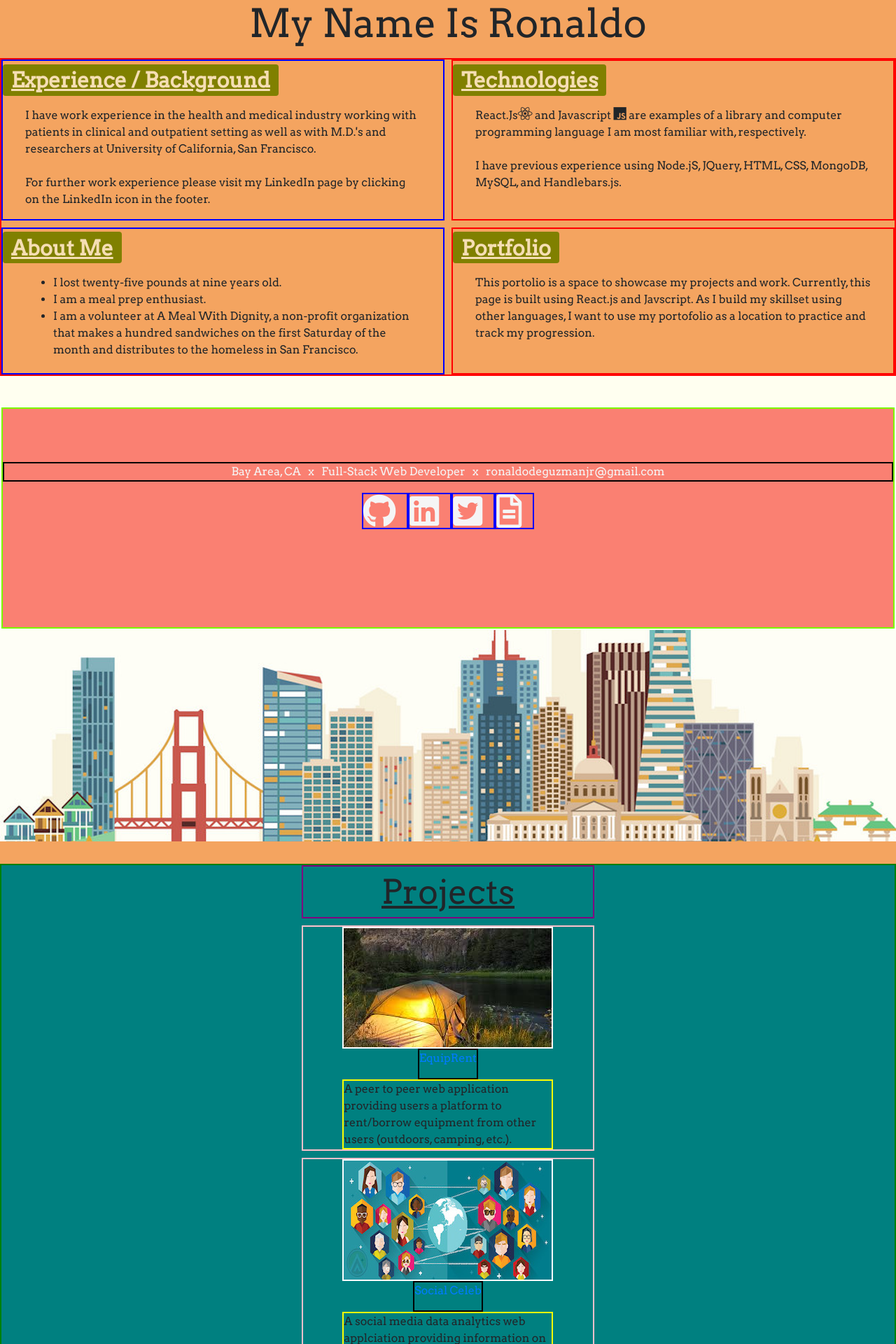
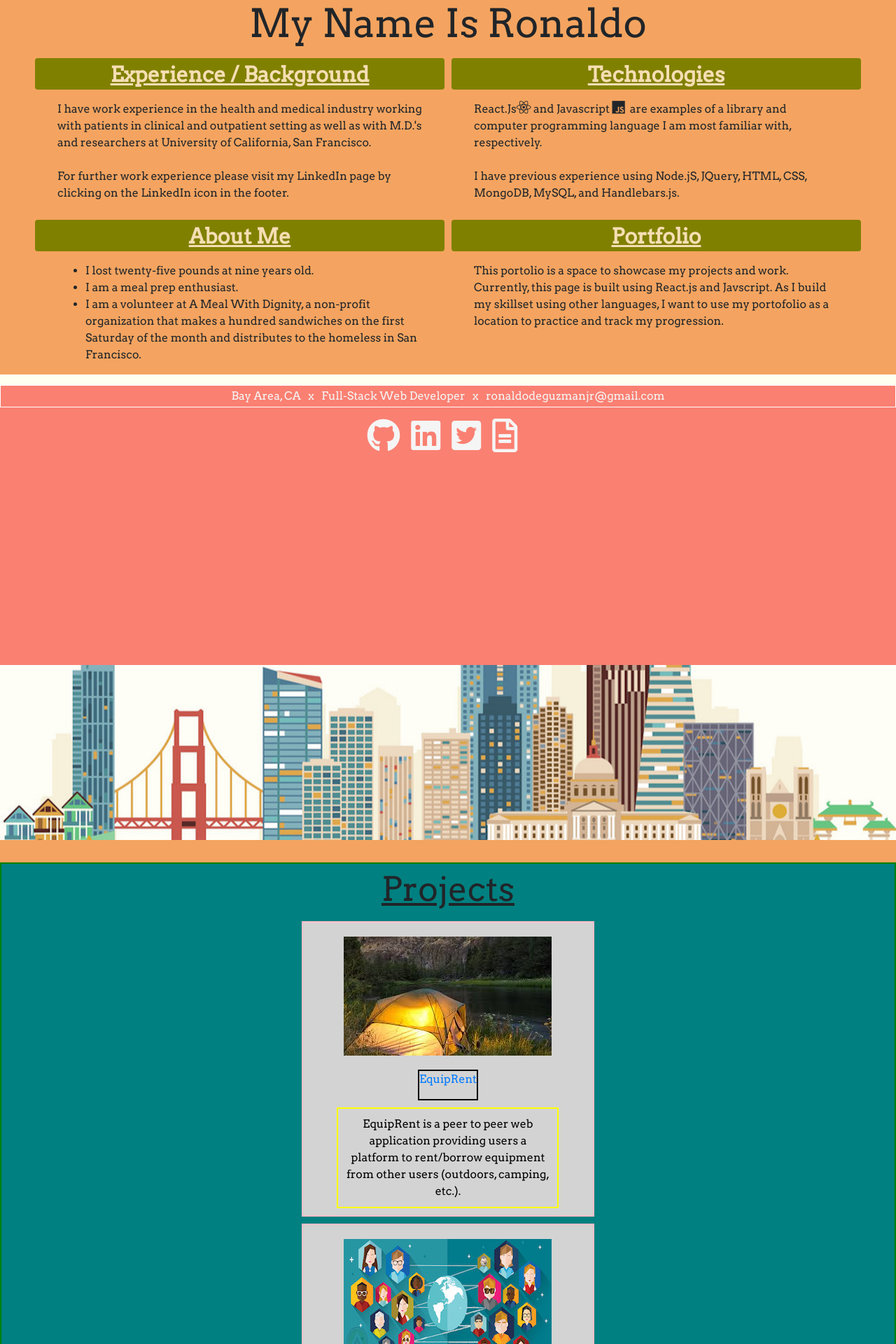
Before and after one commit to rbdjur/Portfolio, a React (Create React App) app in the folder client/: page / in a window 1280 px wide. Shown: the top 1920 px of the page at 70% size. Built offline with nearby package versions, Linux system fonts and the light colour scheme.

Commit message:
ux/ui edits

```diff
--- a/client/src/Comp/Body/Body.css
+++ b/client/src/Comp/Body/Body.css
@@ -15,7 +15,7 @@
     grid-column: 2;
     grid-row: 1;
     text-align: center;
-    border: 2px solid purple;
+    /* border: 2px solid purple; */
     /* height:50px; */
     z-index:0;
     background-color:teal;
@@ -31,12 +31,13 @@
     grid-template-rows: repeat (3, .5fr);
     grid-column: 2;
     /* grid-row: 1;  */
-    border: 2px solid yellow;
+    /* border: 2px solid yellow; */
     align-items: left;
     justify-items: left;
     align-content: left;
     justify-content: left;
     justify-self: left;
+    background-color: lightgray
 }
 
 
@@ -80,7 +81,7 @@
 
 
 #image {
-    border: 2px solid white;
+    /* border: 2px solid white; */
     grid-column: 2;
     grid-row:1;
     justify-items: center;
@@ -88,6 +89,11 @@
     justify-self: center;
     align-content: center;
     align-items: center;
+    display:flex;
+    margin: 10px;
+    padding: 10px;
+    color: silver;
+
 
 }
 
@@ -95,11 +101,29 @@
     border: 2px solid black;
     grid-column:2;
     grid-row: 2;
-    justify-items: center;
-    justify-content: center;
+
+    display:flex;
+
+    align-self: flex-end;
+
+    flex-direction:row-reverse;
+    align-items: flex-end;
     justify-self: center;
-    align-content: center;
-    align-items: center;
+
+    /* justify-content: center; */
+
+
+    /* justify-content: space-around; */
+
+
+    /* justify-self:center; */
+
+    /* margin: 10px; */
+    /* padding: 10px; */
+
+    /* margin-top:50px; */
+    padding-top: 0px;
+    color: silver;
 
 }
 
@@ -107,11 +131,18 @@
     border: 2px solid yellow;
     grid-column: 2;
     grid-row:3;
-    justify-items: center;
+    display:flex;
+    /* justify-items: center; */
     justify-content: center;
-    justify-self: center;
-    align-content: center;
-    align-items: center;
+    margin: 10px;
+    padding: 10px;
+    color: black;
+    text-align:center
+
+    /* justify-self: center; */
+    /* align-content: center; */
+    /* align-items: center; */
+    /* text-align: center; */
 
 }
 /* #thing {
--- a/client/src/Comp/Body/Body.js
+++ b/client/src/Comp/Body/Body.js
@@ -113,97 +113,27 @@ class Body extends Component {
                         {stuff.description}
                         </div>
 
-
-                        {/* <div key={index}>
-
-                        </div> */}
-                        {/* <p key={index}>{stuff.description}</p> */}
                         </div>
                          ))}
 
-                    </div>
-                 </div>
+                        <div>
+                        </div>
 
+                        <br/>
+                        <br/>
+                        <br/>
+                        <br/>
+                        <br/>
+                        <br/>
+                        <br/>
+                        <br/>
+                        <br/>
+                        <br/>
+                        <br/>
+                        <br/>
 
-
-                /* <div className="work">
-                    <div className="p-title">
-                        Projects
-                    </div>
-
-                    <div className="p-one">
-                        One
-                    </div>
-
-
-                    <div className="p-two">
-                        Two
-                    </div>
-
-                    <div className="p-three">
-                        three
-                    </div>
-                </div>  */
-
-            // </div>
-
-
-
-
-
-
-
-
-
-
-
-
-
-
-
-
-
-            // <div id="hey">
-            //     <div data-spy="scroll" data-target="#navbar-example2" data-offset="0" id="body">
-
-
-
-            //         <h4 id="work">
-            //             Projects
-            //         </h4>
-
-            //         <div className="col-12" id="idk">
-
-
-            //             {this.state.projects.map(project => (
-            //                 <Work
-
-            //                     id={project.id}
-            //                     key={project.id}
-            //                     name={project.name}
-            //                     image={project.image}
-            //                     description={project.description}
-
-            //                     page={project.site}
-
-
-            //                     equipsite={this.clickEquip}
-            //                     socialsite={this.clickSocial}
-            //                     tastefulsite={this.clickTasteful}
-
-            //                 />
-
-
-            //             ))}
-
-
-            //         </div>
-
-
-            //     </div>
-            // </div>
-
-
+                </div>
+            </div>
         )
     }
 }
--- a/client/src/Comp/Footer/Footer.css
+++ b/client/src/Comp/Footer/Footer.css
@@ -1,4 +1,4 @@
-/* .footer-container {
+.footer-container {
     display: grid;
     grid-template-columns: repeat(2, 1fr);
     grid-gap: 10px;
@@ -6,36 +6,18 @@
     border:2px solid  green;
     color:whitesmoke;
 
-  } */
-
-  /* #footer-col {
-    display: grid;
-    grid-template-columns: repeat(2, 1fr);
-    grid-gap: 10px;
-    grid-auto-rows: minmax(100px, auto);
-    border:2px solid  green;
-    color:whitesmoke;
-
-  } */
-
-  /* .f-container{
-    display: grid;
-    grid-template-columns: repeat(2, 1fr);
-    grid-gap: 10px;
-    grid-auto-rows: minmax(100px, auto);
-  } */
+  }
 
 .header-one {
     grid-column: 1;
     /* grid-row: 1 / 3; */
     grid-row: 1;
-    border:2px solid lawngreen;
+    /* border:2px solid lawngreen; */
     align-content: center;
     align-items: center;
     text-align: center;
     color:whitesmoke;
     padding-bottom: 4rem;
-
 }
 
 .header-two {
@@ -44,40 +26,34 @@
     grid-row: 2 / 3;
     border:2px solid white;
     color:whitesmoke;
-
 }
 
-/* .header-three{
-    display:grid;
-    grid-column: 1;
-    grid-row: 2 / 3;
-    border:2px solid red;
-    color:whitesmoke;
-
-} */
 
 #footer {
     display: grid;
     grid-template-columns: repeat(1, 1fr);
     /* grid-template-columns: repeat(2, 1fr); */
-
-
     /* grid-template-columns: repeat(3, 1fr); */
     /* grid-gap: 10px; */
     /* grid-auto-rows: minmax(100px, auto); */
     grid-auto-rows: minmax(50px, auto);
     width:100vw;
-    height:40%;
+    height:50%;
     position:fixed;
-    top:580px;
+    /* top:580px; */
+    top:550px;
     z-index: 1;
     background-color:salmon;
     color:whitesmoke;
+    /* border: 2px solid white; */
     /* align-content: center;
     align-items: center;
     text-align: center; */
-    /* padding-bottom:3px; */
-    border:2px solid white;
+
+
+
+    /* padding-bottom:10px; */
+    /* border:2px solid red; */
 }
 
 #i {
@@ -85,35 +61,20 @@
     /* display:flex;
     justify-content: space-around; */
     letter-spacing: 1rem;
-    border:2px solid blue;
-    /* margin-bottom:5rem; */
+    /* border:2px solid green; */
+    align-content: center;
+    align-items: center;
+    align-self: center;
+
+    justify-content: center;
+    justify-items: center;
+    justify-self: center;
+
+    text-align: center;
+    /* justify-items: center; */
+    padding-bottom:20rem;
 }
 
-
-
-
-
-#icon {
-    /* align-content: center;
-    align-items: center;
-    text-align: center; */
-    font-size: 2.75rem;
-    color:white;
-    background-color:salmon;
-    margin-bottom:5rem;
-    /* margin-top: 10px; */
-    top: 50px;
-    height: 40px;
-    display:flex;
-    flex-direction: row;
-    /* justify-content: center; */
-    justify-content: space-around;
-    /* padding-left:30px; */
-    /* letter-spacing: .75rem; */
-    border: 2px solid red;
-    margin-left:25rem;
-    margin-right:25rem;
-}
 
 #contact-cont {
     display: flex;
@@ -121,17 +82,13 @@
     /* justify-content: left; */
     justify-content: space-between;
     font-size:1rem;
-    border:2px solid black;
+    border:1px solid white;
     align-content: center;
     align-items: center;
     text-align: center;
     grid-column: 1;
     grid-row: 1;
     letter-spacing:0rem;
+    padding-top:3px;
+    padding-bottom:3px;
 }
-
-
-/* #empty {
-    border: 2px solid orange
-
-} */
--- a/client/src/Comp/Jumbotron/J.css
+++ b/client/src/Comp/Jumbotron/J.css
@@ -1,15 +1,9 @@
 #title {
-    align-content: center;
-    align-self: center;
-    align-items: center;
-
+    display:flex;
     text-align: center;
     color: wheat;
     background-color:olive;
-
     justify-content: center;
     justify-items: center;
     text-decoration: underline;
-
-
 }
--- a/client/src/Comp/Jumbotron/Jumbotron.css
+++ b/client/src/Comp/Jumbotron/Jumbotron.css
@@ -3,31 +3,6 @@
     color:blanchedalmond;
     transition: color 7.5s ease-in;
 } */
-
-/* Jumbotron */
-#jumbotron-div {
-    /* height:37rem; */
-    align-content: center;
-    /* align-items: center; */
-    /* display:block; */
-    text-align: center;
-    z-index: 1;
-
-    /* border: 2px solid lawngreen; */
-    color:white;
-    overflow: hidden;
-    /* background-color:skyblue; */
-    background-color:cadetblue;
-
-    /* width:fixed; */
-}
-
-#jumbotron-title {
-    align-content: center;
-    align-items: center;
-    text-align: center;
-    overflow: hidden;
-}
 
 #jumbotron-name {
     align-content: center;
@@ -41,116 +16,6 @@
     /* font-family:"Roboto"; */
 }
 
-/* Columns */
-/* Entire */
-#entire-column {
-
-    /* border: 2px solid pink; */
-
-    /* display:inline-flex; */
-    display:flex;
-    overflow: hidden;
-    /* flex-direction: column;
-    justify-content: space-between */
-
-    /* justify-content: space-between; */
-    /* margin-top:3rem; */
-
-    /* position:relative; */
- }
-
-/* Column 1 */
-#col1 {
-
-    border:2px solid cadetblue;
-
-    /* display:flex; */
-    /* align-self:flex-end;
-    flex-wrap: wrap; */
-    /* justify-content: space-between; */
-    overflow: hidden;
-}
-
-
-
-/* Column 2 */
-
-#photo {
-    border: 2px solid cadetblue;
-
-}
-#jumbotron-photo {
-    align-content: center;
-    align-items: center;
-    text-align: center;
-
-    border: 2px solid cadetblue;
-
-    margin-top: .5rem;
-    margin-bottom: .5rem;
-}
-
-/* col 3 */
-#col3 {
-    border: 2px solid cadetblue;
-}
-
-
-/* Text */
-#about-me-text {
-    border:2px solid peru;
-    /* visibility: hidden; */
-    /* color:red; */
-    margin-top:1rem;
-    margin-bottom:1rem;
-    justify-content: left;
-    text-align: center;
-    /* border-bottom:2px solid black; */
-
-}
-
-#exp-text {
-    /* border-bottom:2px solid white; */
-    margin-top: 1rem;
-    margin-bottom: 1rem;
-    text-align: left;
-    /* display:hidden; */
-    /* visibility: hidden; */
-
-    /* top:50rem; */
-    /* text-align: left; */
-    /* padding-top:1.5rem; */
-
-    border:2px solid peru;
-}
-
-#page-tech-text {
-    /* visibility: hidden; */
-    margin-top: 1rem;
-    margin-bottom: 1rem;
-    text-align: left;
-    /* border-bottom: 2px solid white; */
-    /* padding-bottom: 1rem; */
-    border:2px solid peru;
-
-}
-
-#canvas-text{
-    /* border-top: 2px solid white;
-    border-bottom: 2px solid wheat; */
-    text-align: left;
-    /* margin-top:1rem; */
-    border:2px solid peru;
-    margin-top:8.0rem;
-
-    /* border-bottom:2px solid black; */
-
-    /* margin-bottom: 1rem; */
-    /* margin-bottom:1rem; */
-    /* font-size:1rem; */
-    /* visibility: hidden; */
-}
-
 #react{
     font-size: 1.3rem;
 }
@@ -159,107 +24,34 @@
     font-size:1.3em;
 }
 
-
-/* Titles */
-#ex {
-    border:2px solid yellow;
-
-    /* border-bottom:2px solid black; */
-
-    /* display:flex; */
-    justify-content: center;
-    margin-top:1rem;
-    position: relative;
-    /* color:red; */
-    /* align-content: flex-start; */
-    /* top:37%; */
-    /* position:absolute; */
-}
-
-#about-me{
-
-    border:2px solid purple;
-
-    /* border-top:2px solid black; */
-
-
-    /* justify-content: flex-end; */
-    justify-content: space-between;
-    position:relative;
-    /* bottom:11.5rem; */
-    /* position:relative; */
-    /* position:relative; */
-    /* display:flex; */
-    /* justify-content: center; */
-    /* align-content: flex-end; */
-}
-
-#canvas{
-
-    border:2px solid purple;
-
-    /* border-top:2px solid black; */
-
-    /* overflow: hidden; */
-    margin-bottom:1rem;
-    margin-top:1rem;
-}
-
-#page-tech {
-
-    border:2px solid yellow;
-    /* display:flex;
-    flex-direction: row; */
-
-
-    /* border-bottom:2px solid black; */
-
-    /* overflow: hidden; */
-    margin-top:1rem;
-}
-
-#wow{
-    /* display:flex; */
-    /* justify-content:center;  */
-    /* flex-direction: column;
-    justify-content: flex-start; */
-
-}
-
-#look {
-    border:2px solid cadetblue;
-    /* overflow: hidden; */
-    /* visibility: hidden; */
-
-}
-
-
 .wrapper {
     display: grid;
     grid-template-columns: repeat(2, 1fr);
     grid-gap: 10px;
     grid-auto-rows: minmax(100px, auto);
-    border:2px solid red;
+    /* border:2px solid red; */
+    margin-left: 50px;
+    margin-right: 50px;
   }
   .one {
     grid-column: 1;
     grid-row: 1 / 3;
-    border:2px solid blue;
+    /* border:5px solid olive; */
   }
   .two {
     grid-column: 2;
     grid-row: 1 / 3;
-    border:2px solid red;
+    /* border:2px solid; */
   }
   .three {
     grid-column: 1;
     grid-row: 3 / 5;
-    border:2px solid blue;
+    /* border:2px solid; */
   }
   .four {
     grid-column: 2;
     grid-row: 3 / 5;
-    border:2px solid red;
+    /* border:2px solid; */
   }
 
   #spacing {
@@ -272,3 +64,15 @@
     text-align:center;
     text-decoration: underline;
   }
+
+  #title {
+    display:flex;
+
+    text-align: center;
+    color: wheat;
+    background-color:olive;
+
+    justify-content: center;
+    justify-items: center;
+    text-decoration: underline;
+}
--- a/client/src/Project.json
+++ b/client/src/Project.json
@@ -3,21 +3,21 @@
       "id": 1,
       "name": "EquipRent",
       "image": "./img/equiprent.jpeg",
-      "description": "A peer to peer web application providing users a platform to rent/borrow equipment from other users (outdoors, camping, etc.).",
+      "description": "EquipRent is a peer to peer web application providing users a platform to rent/borrow equipment from other users (outdoors, camping, etc.).",
       "site": "https://equiprent.herokuapp.com/"
     },
     {
         "id": 2,
         "name": "Social Celeb",
         "image": "./img/socialpic.jpg",
-        "description": "A social media data analytics web applciation providing information on likes and number of followers of social media influencers.",
+        "description": "Social Celeb data analytics web applciation providing information on likes and number of followers of social media influencers.",
         "site": "https://nameless-wave-15422.herokuapp.com/"
       },
       {
         "id": 3,
         "name": "Tasteful",
         "image": "./img/Tasteful-Salad.png",
-        "description": "Tasteful is a food search app oferring the user a personal and custom search to satisfy their next craving. Tasteful matches descriptive keywords of the desired food and the user’s personal food preferences resulting in a refined and precise search experience.",
+        "description": "Tasteful is a food search app that matches descriptive keywords of the user's desired food craving resulting in a refined and precise search experience.",
         "site": "https://tastefulteam.github.io/TastefulApp/"
       }
 ]
```
Also changed, not shown: client/src/Comp/Footer/Footer.js (+0 -12 lines), client/src/Comp/Jumbotron/Jumbotron.js (+6 -26 lines), 2 other files (tests, documents, lock files or other folders).
